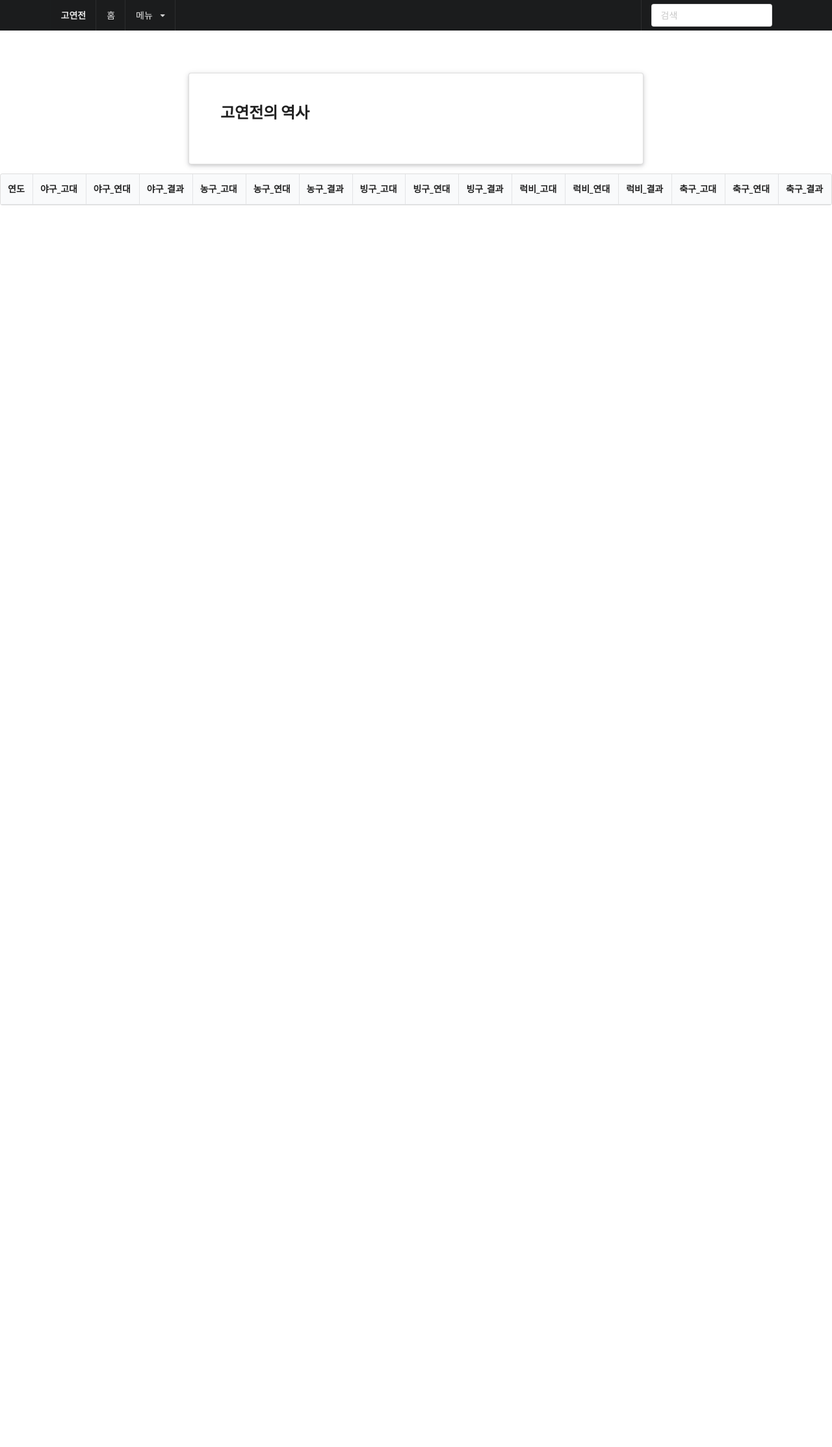
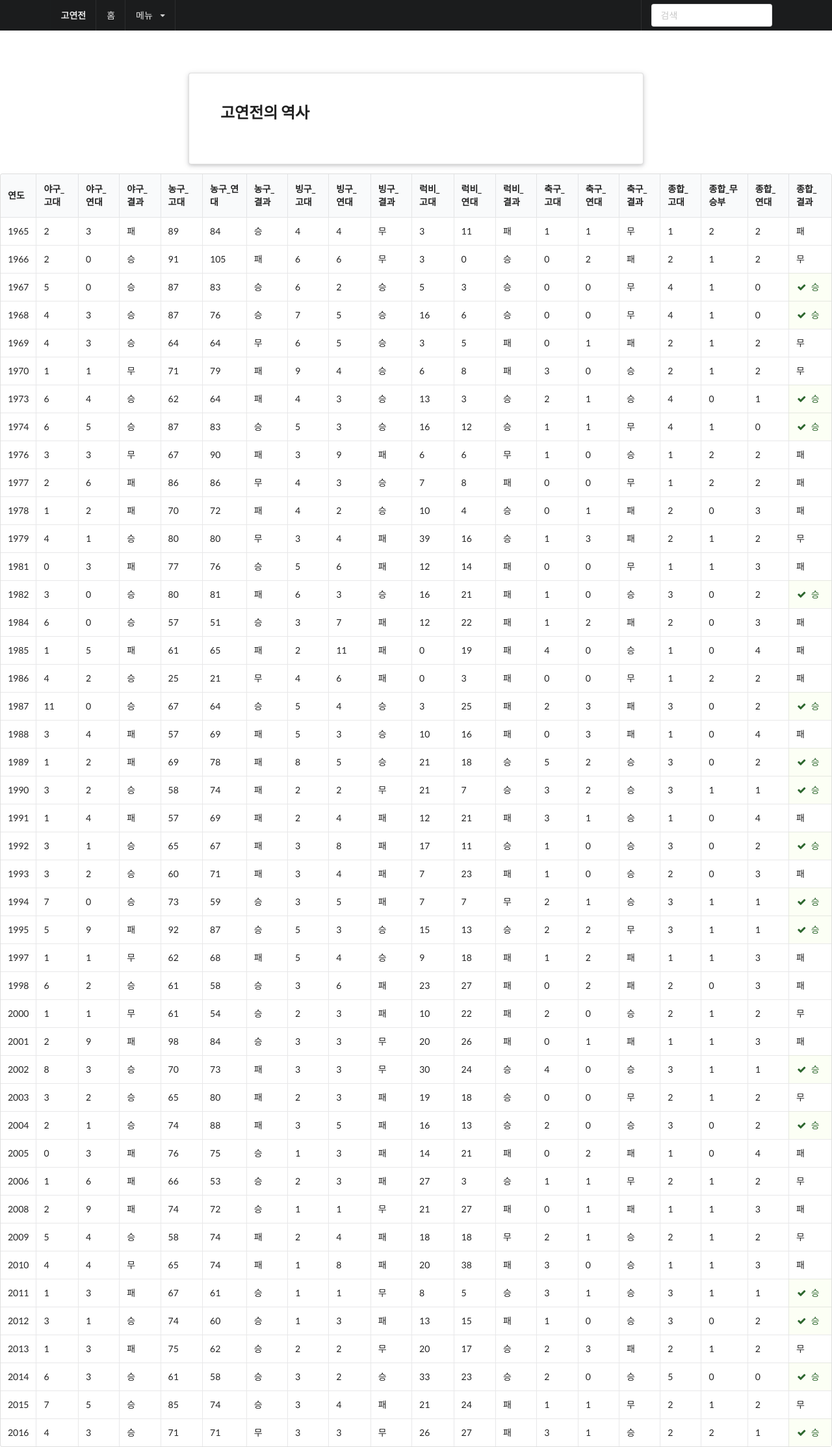
Before and after one commit to JuneBuug/HCI_goyeonjeon, a Django app: page /history in a window 1280 px wide. Shown: the whole page at 65% size. Before the commit the page ends 316 px from the top, so only its background shows below. Run offline with Django 3.2, Linux system fonts and the light colour scheme; data comes from the database, SQL or seed files in the repository; data that the repository does not hold is empty; some libraries are stand-ins or nearby versions.

Commit message:
score parsing 완료 :sparkles:

```diff
--- a/hci/admin.py
+++ b/hci/admin.py
@@ -1,7 +1,7 @@
 from django.contrib import admin
-from .models import CheerioSong,CheerioDance,Scoring
+from .models import CheerioSong,CheerioDance,Score
 # Register your models here.
 
 admin.site.register(CheerioSong)
 admin.site.register(CheerioDance)
-admin.site.register(Scoring)
+admin.site.register(Score)
--- a/hci/models.py
+++ b/hci/models.py
@@ -18,10 +18,27 @@ class CheerioDance(models.Model) :
     def __str__(self):
         return self.title
 
-class Scoring(models.Model) :
+class Score(models.Model) :
     year = models.CharField(max_length=20)
-    score = models.CharField(max_length=128)
-    etc = models.CharField(max_length=512)
+    baseball_k = models.CharField(max_length=20)
+    baseball_y = models.CharField(max_length=20)
+    baseball_r = models.CharField(max_length=20)
+    baseketball_k = models.CharField(max_length=20)
+    baseketball_y = models.CharField(max_length=20)
+    baseketball_r = models.CharField(max_length=20)
+    ice_k = models.CharField(max_length=20)
+    ice_y = models.CharField(max_length=20)
+    ice_r = models.CharField(max_length=20)
+    football_k = models.CharField(max_length=20)
+    football_y = models.CharField(max_length=20)
+    football_r = models.CharField(max_length=20)
+    soccer_k = models.CharField(max_length=20)
+    soccer_y = models.CharField(max_length=20)
+    soccer_r = models.CharField(max_length=20)
+    total_k = models.CharField(max_length=20)
+    total_tie = models.CharField(max_length=20)
+    total_y = models.CharField(max_length=20)
+    total_r = models.CharField(max_length=20)
 
     def __str__(self):
         return self.year
--- a/hci/templates/hci/history.html
+++ b/hci/templates/hci/history.html
@@ -42,20 +42,39 @@
                 <th>축구_고대</th>
                 <th>축구_연대</th>
                 <th>축구_결과</th>
+                <th>종합_고대</th>
+                <th>종합_무승부</th>
+                <th>종합_연대</th>
+                <th>종합_결과</th>
             </tr>
             </thead>
             <tbody>
             {% for score in scores %}
                 <tr>
                     <td>{{ score.year }}</td>
-                    {% if "고려대" in score.score %}
-                        <td class="positive"><i class="icon checkmark"></i>{{ score.score }}</td>
-                    {% elif "연세대" in score.score %}
-                        <td class="negative">{{ score.score }}</td>
+                    <td>{{ score.baseball_k }}</td>
+                    <td>{{ score.baseball_y }}</td>
+                    <td>{{ score.baseball_r }}</td>
+                    <td>{{ score.baseketball_k }}</td>
+                    <td>{{ score.baseketball_y }}</td>
+                    <td>{{ score.baseketball_r }}</td>
+                    <td>{{ score.ice_k }}</td>
+                    <td>{{ score.ice_y }}</td>
+                    <td>{{ score.ice_r }}</td>
+                    <td>{{ score.football_k }}</td>
+                    <td>{{ score.football_y }}</td>
+                    <td>{{ score.football_r }}</td>
+                    <td>{{ score.soccer_k }}</td>
+                    <td>{{ score.soccer_y }}</td>
+                    <td>{{ score.soccer_r }}</td>
+                    <td>{{ score.total_k }}</td>
+                    <td>{{ score.total_tie }}</td>
+                    <td>{{ score.total_y }}</td>
+                    {% if "승" in score.total_r %}
+                        <td class="positive"><i class="icon checkmark"></i> {{ score.total_r }}</td>
                     {% else %}
-                        <td>{{ score.score }}</td>
+                        <td>{{ score.total_r }}</td>
                     {% endif %}
-                    <td>{{ score.etc }}</td>
                 </tr>
             {% endfor %}
             </tbody>
--- a/hci/views.py
+++ b/hci/views.py
@@ -1,5 +1,5 @@
 from django.shortcuts import render
-from .models import CheerioSong,Scoring,CheerioDance
+from .models import CheerioSong,CheerioDance,Score
 # Create your views here.
 
 def song_list(request) :
@@ -11,10 +11,9 @@ def dance_list(request) :
     return render(request,'hci/dance_list.html',{'dances': dances})
 
 def main(request) :
-    scores = Scoring.objects.all()
+    scores = Score.objects.all()
     return render(request,'hci/main.html',{'scores':scores})
 
-
 def history(request) :
-    scores = Scoring.objects.all()
+    scores = Score.objects.all()
     return render(request,'hci/history.html',{'scores':scores})
```
Also changed, not shown: db.sqlite3, hci/migrations/0004_auto_20170914_0526.py (added), hci/migrations/0005_delete_score.py (added), hci/migrations/0006_score.py (added).
